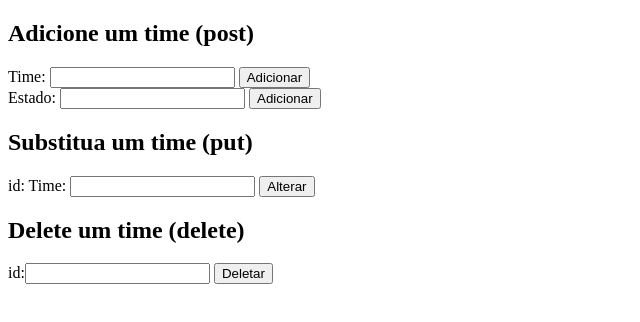
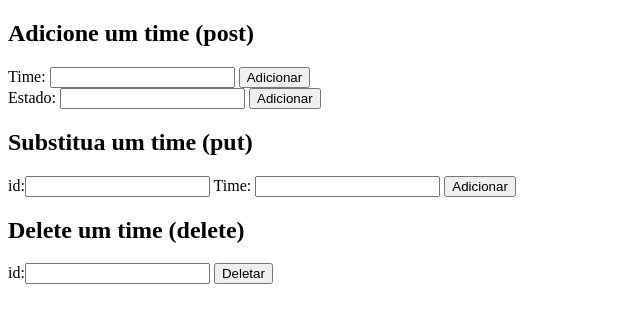
Before and after one commit to thaleshanashiro/frontend, a plain HTML site: page index.html in a window 1280 px wide. Shown: the whole page, without its empty margins (0-640 px from the left). Drawn offline with Linux system fonts and the light colour scheme.

Commit message:
Update index.html

```diff
--- a/index.html
+++ b/index.html
@@ -25,10 +25,9 @@
 
         <h2>Substitua um time (put) </h2>
         <form id="putForm">
-            <labe for="id">id: </label>
-            <label type"text" id="time">Time: </label>
-            <input type="text" id="time" name="time"/>
-            <button type="submit" onclick="return submitPut()">Alterar</button>
+            <label>id:<input type="text" name="id"/></label>
+            <label>Time: <input type="text" name="time"/></label>
+            <button type="submit" onclick="return submitPut()">Adicionar</button>
         </form>
 
         <h2>Delete um time (delete) </h2>
```
